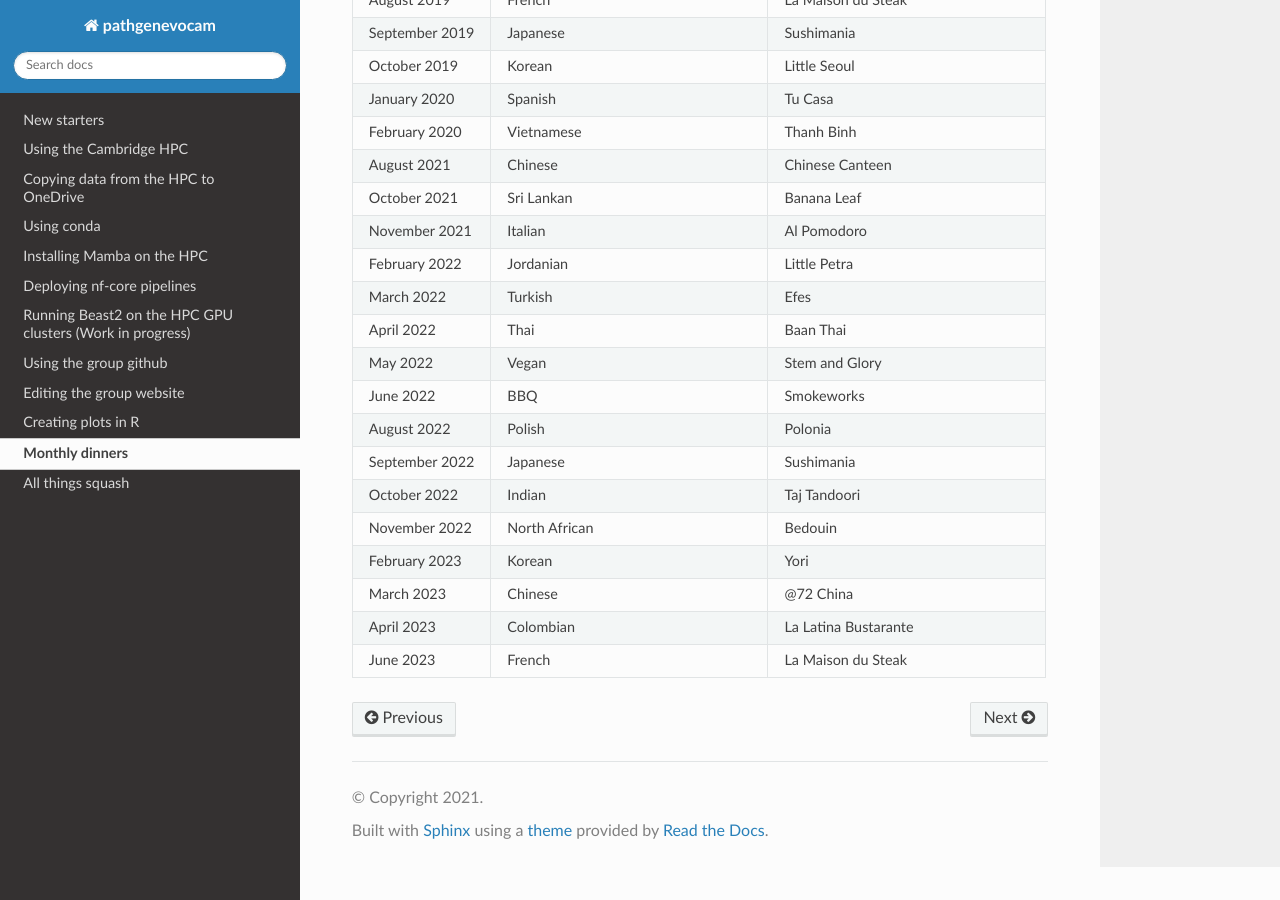
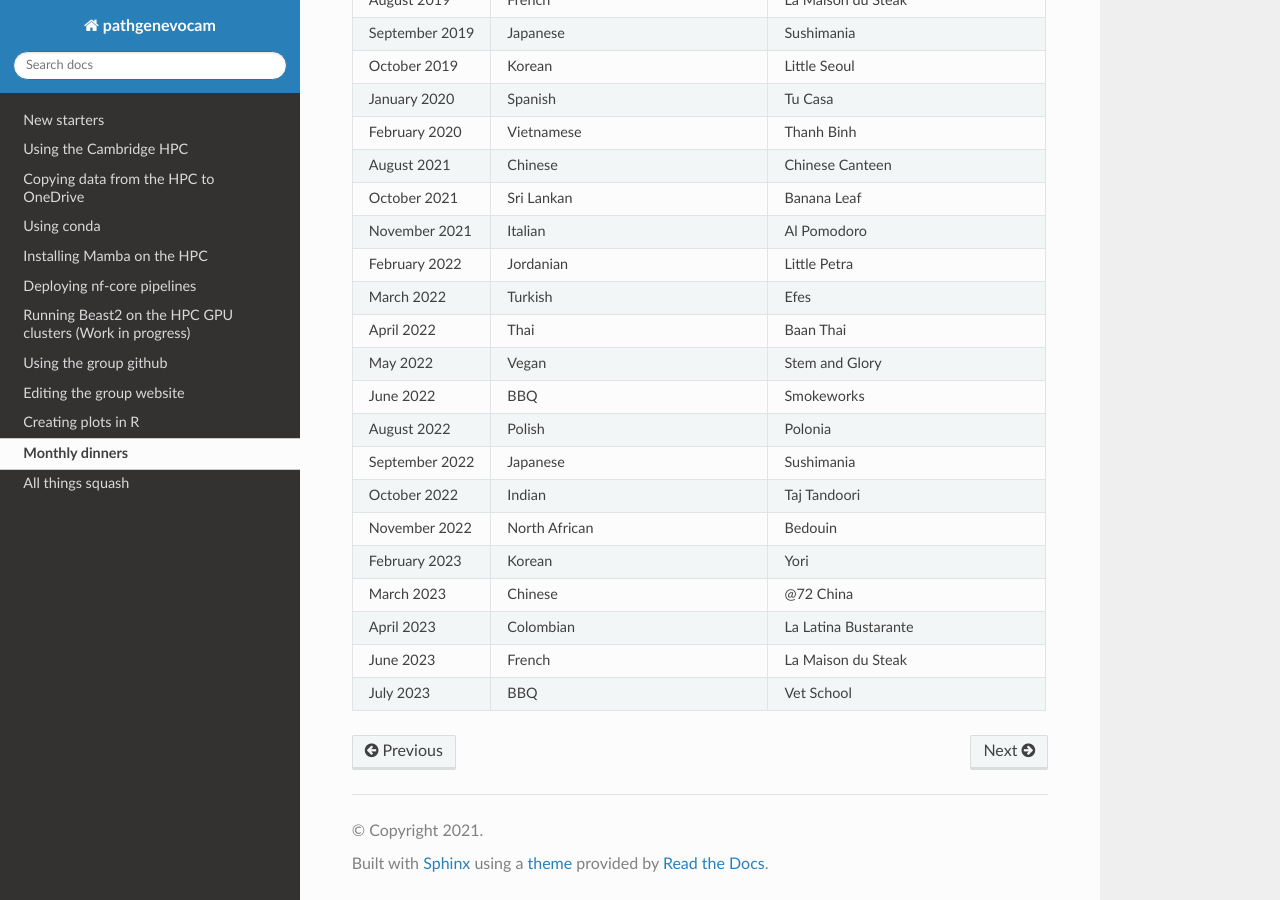
Before and after one commit to pathgenevocam/readthedocs, a Sphinx documentation site: the page built from docs/source/dinners.rst, in a window 1280 px wide and 900 px high, scrolled down 740 px. Built offline with Sphinx 7.4.7 and the Read the Docs theme 2.0.0, drawn with Linux system fonts in a browser that asks for light colours.

Commit message:
update dinners

```diff
--- a/docs/source/dinners.rst
+++ b/docs/source/dinners.rst
@@ -106,3 +106,6 @@
    * - June 2023
      - French
      - La Maison du Steak
+   * - July 2023
+     - BBQ
+     - Vet School
```
